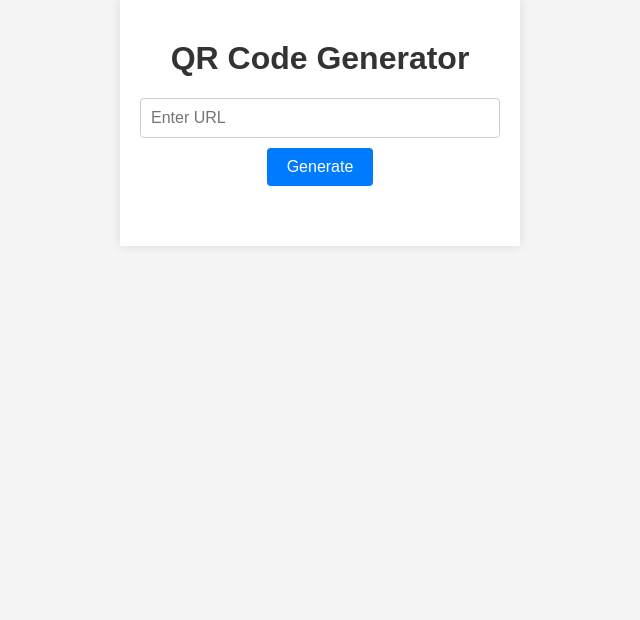
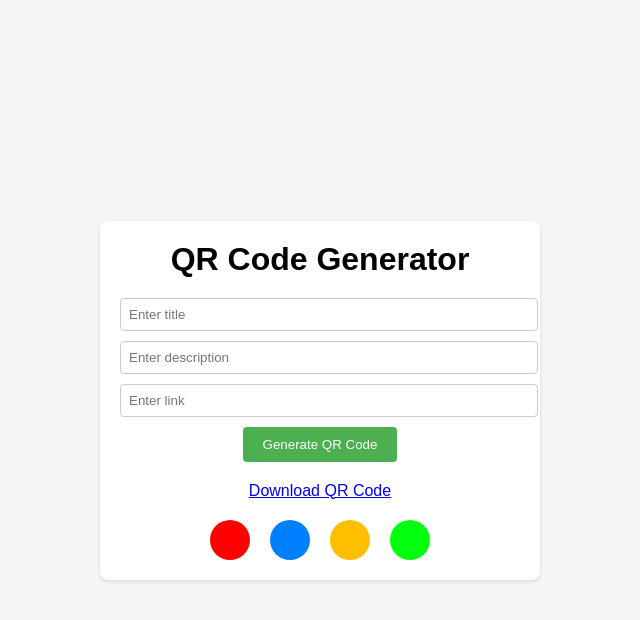
Before and after one commit to kevvrites/buildspace-qrcodes, a plain HTML site: page index.html in a window 1280 px wide. Shown: the whole page, without its empty margins (320-960 px from the left). Drawn offline with Linux system fonts and the light colour scheme.

Commit message:
Working version.

```diff
--- a/index.html
+++ b/index.html
@@ -2,19 +2,43 @@
 <html>
   <head>
     <title>QR Code Generator</title>
-    <meta name="viewport" content="width=device-width, initial-scale=1.0" />
-    <link rel="stylesheet" type="text/css" href="style.css" />
+    <link rel="stylesheet" type="text/css" href="styles.css" />
   </head>
   <body>
     <div class="container">
       <h1>QR Code Generator</h1>
-      <form id="qr-form">
-        <input type="text" id="qr-input" placeholder="Enter URL" />
-        <button type="submit" id="qr-generate">Generate</button>
-      </form>
-      <div id="qr-code"></div>
+      <input type="text" id="titleInput" placeholder="Enter title" />
+      <input
+        type="text"
+        id="descriptionInput"
+        placeholder="Enter description"
+      />
+      <input type="text" id="linkInput" placeholder="Enter link" />
+      <button onclick="generateQRCode()">Generate QR Code</button>
+      <div id="textContainer"></div>
+      <div id="qrCodeContainer"></div>
+      <a id="downloadLink" href="#" download>Download QR Code</a>
+      <div id="colorButtonsContainer">
+        <button
+          class="colorButton"
+          onclick="changeBackgroundColor('#FF6767')"
+        ></button>
+        <button
+          class="colorButton"
+          onclick="changeBackgroundColor('#67FFC1')"
+        ></button>
+        <button
+          class="colorButton"
+          onclick="changeBackgroundColor('#67B3FF')"
+        ></button>
+        <button
+          class="colorButton"
+          onclick="changeBackgroundColor('#FFD567')"
+        ></button>
+      </div>
     </div>
-    <script src="https://cdn.rawgit.com/davidshimjs/qrcodejs/gh-pages/qrcode.min.js"></script>
+
+    <script src="qrcode.min.js"></script>
     <script src="script.js"></script>
   </body>
 </html>
--- a/script.js
+++ b/script.js
@@ -1,19 +1,27 @@
-// Get the form and input element
-const form = document.getElementById("qr-form");
-const input = document.getElementById("qr-input");
+function changeBackgroundColor(color) {
+  document.body.style.backgroundColor = color;
+}
 
-// Handle form submission
-form.addEventListener("submit", function (event) {
-  event.preventDefault(); // Prevent form from submitting
+function generateQRCode() {
+  var titleInput = document.getElementById("titleInput").value;
+  var descriptionInput = document.getElementById("descriptionInput").value;
+  var linkInput = document.getElementById("linkInput").value;
 
-  const url = input.value;
+  var textContainer = document.getElementById("textContainer");
+  textContainer.innerHTML =
+    "<h2>" + titleInput + "</h2>" + "<p>" + descriptionInput + "</p>";
 
-  // Generate QR code using QRCode.js library
-  const qrCode = new QRCode("qr-code", {
-    text: url,
-    width: 128,
-    height: 128,
+  var qrCodeContainer = document.getElementById("qrCodeContainer");
+  qrCodeContainer.innerHTML = "";
+
+  var qrText = linkInput;
+
+  var qr = new QRCode(qrCodeContainer, {
+    text: qrText,
+    width: 200,
+    height: 200,
   });
 
-  input.value = ""; // Clear input field
-});
+  var downloadLink = document.getElementById("downloadLink");
+  downloadLink.href = qrCodeContainer.firstChild.toDataURL("image/png");
+}
--- a/style.css
+++ /dev/null
@@ -1,57 +0,0 @@
-* {
-  box-sizing: border-box;
-}
-
-body {
-  margin: 0;
-  padding: 0;
-  font-family: Arial, sans-serif;
-  background-color: #f4f4f4;
-}
-
-.container {
-  max-width: 400px;
-  margin: 0 auto;
-  padding: 40px 20px;
-  background-color: #fff;
-  box-shadow: 0 0 10px rgba(0, 0, 0, 0.1);
-}
-
-h1 {
-  margin-top: 0;
-  color: #333;
-  text-align: center;
-}
-
-#qr-form {
-  display: flex;
-  flex-direction: column;
-  align-items: center;
-  margin-top: 20px;
-}
-
-#qr-input {
-  width: 100%;
-  padding: 10px;
-  font-size: 16px;
-  border: 1px solid #ccc;
-  border-radius: 4px;
-}
-
-#qr-generate {
-  margin-top: 10px;
-  padding: 10px 20px;
-  font-size: 16px;
-  background-color: #007bff;
-  color: #fff;
-  border: none;
-  border-radius: 4px;
-  cursor: pointer;
-}
-
-#qr-code {
-  display: flex;
-  justify-content: center;
-  align-items: center;
-  margin-top: 20px;
-}
--- /dev/null
+++ b/styles.css
@@ -0,0 +1,108 @@
+body {
+  display: flex;
+  flex-direction: column;
+  align-items: center;
+  justify-content: center;
+  height: 100vh;
+  margin: 0;
+  font-family: Arial, sans-serif;
+  text-align: center;
+  background-color: #f5f5f5;
+}
+
+.container {
+  max-width: 400px;
+  padding: 20px;
+  background-color: #fff;
+  border-radius: 8px;
+  box-shadow: 0 2px 4px rgba(0, 0, 0, 0.1);
+}
+
+h1 {
+  margin-top: 0;
+  margin-bottom: 20px;
+}
+
+input[type="text"] {
+  width: 100%;
+  padding: 8px;
+  margin-bottom: 10px;
+  border: 1px solid #ccc;
+  border-radius: 4px;
+}
+
+button {
+  padding: 10px 20px;
+  background-color: #4caf50;
+  color: #fff;
+  border: none;
+  border-radius: 4px;
+  cursor: pointer;
+}
+
+button:hover {
+  background-color: #45a049;
+}
+
+#outputContainer {
+  display: flex;
+  flex-direction: column;
+  align-items: center;
+  justify-content: center;
+  padding: 20px;
+  margin-top: 20px;
+}
+
+#outputContainer h2,
+#outputContainer p {
+  color: #fff;
+}
+
+#outputContainer img {
+  margin-top: 20px;
+  max-width: 200px;
+}
+
+#qrCodeContainer {
+  margin-top: 20px;
+}
+
+#textContainer {
+  margin-top: 20px;
+}
+
+#downloadLink {
+  display: block;
+  margin-top: 20px;
+}
+
+#colorButtonsContainer {
+  display: flex;
+  justify-content: center;
+  margin-top: 20px;
+}
+
+.colorButton {
+  width: 40px;
+  height: 40px;
+  border: none;
+  border-radius: 50%;
+  margin: 0 10px;
+  cursor: pointer;
+}
+
+.colorButton:nth-child(1) {
+  background-color: #ff0000;
+}
+
+.colorButton:nth-child(2) {
+  background-color: #0080fe;
+}
+
+.colorButton:nth-child(3) {
+  background-color: #ffbe00;
+}
+
+.colorButton:nth-child(4) {
+  background-color: #02ff0e;
+}
```
